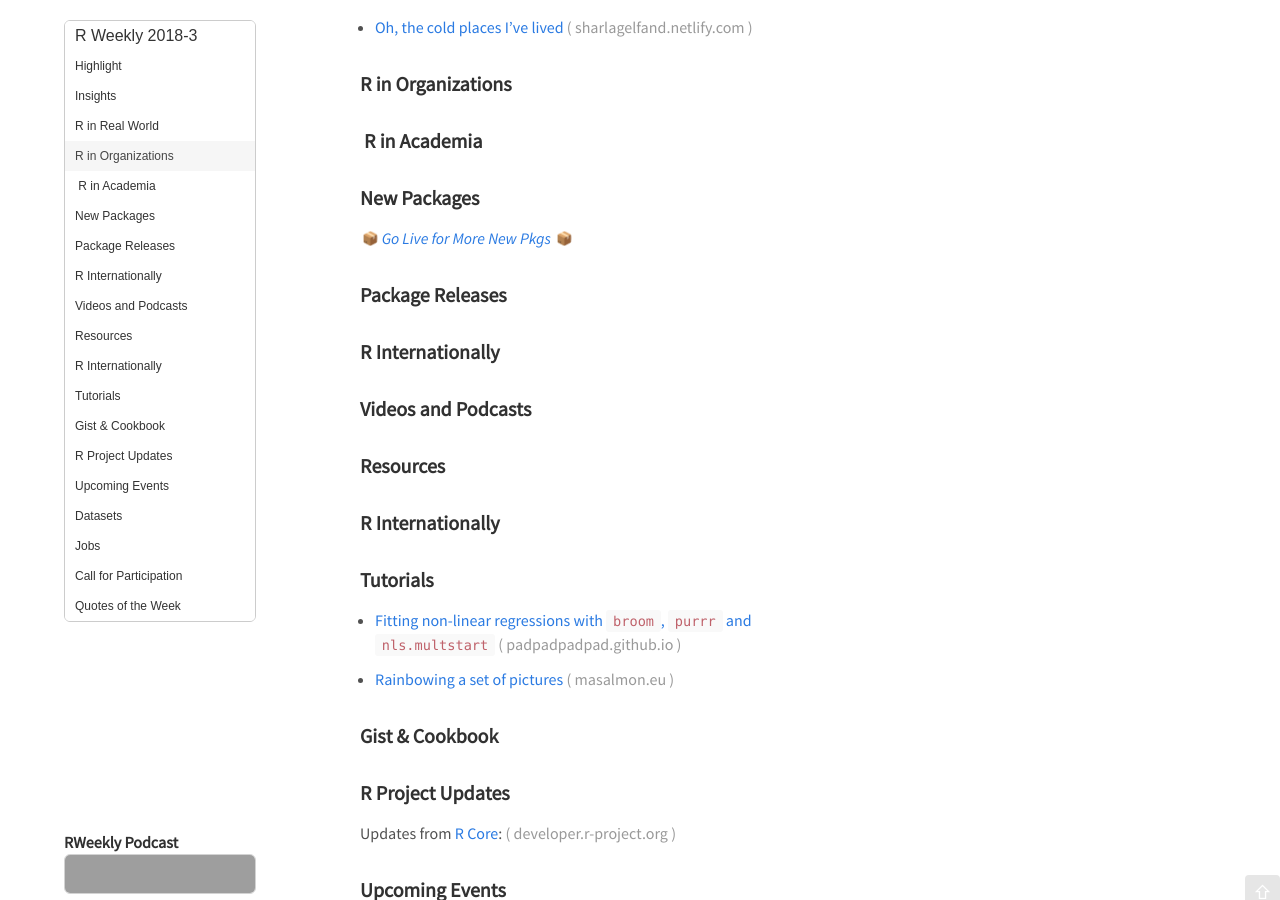
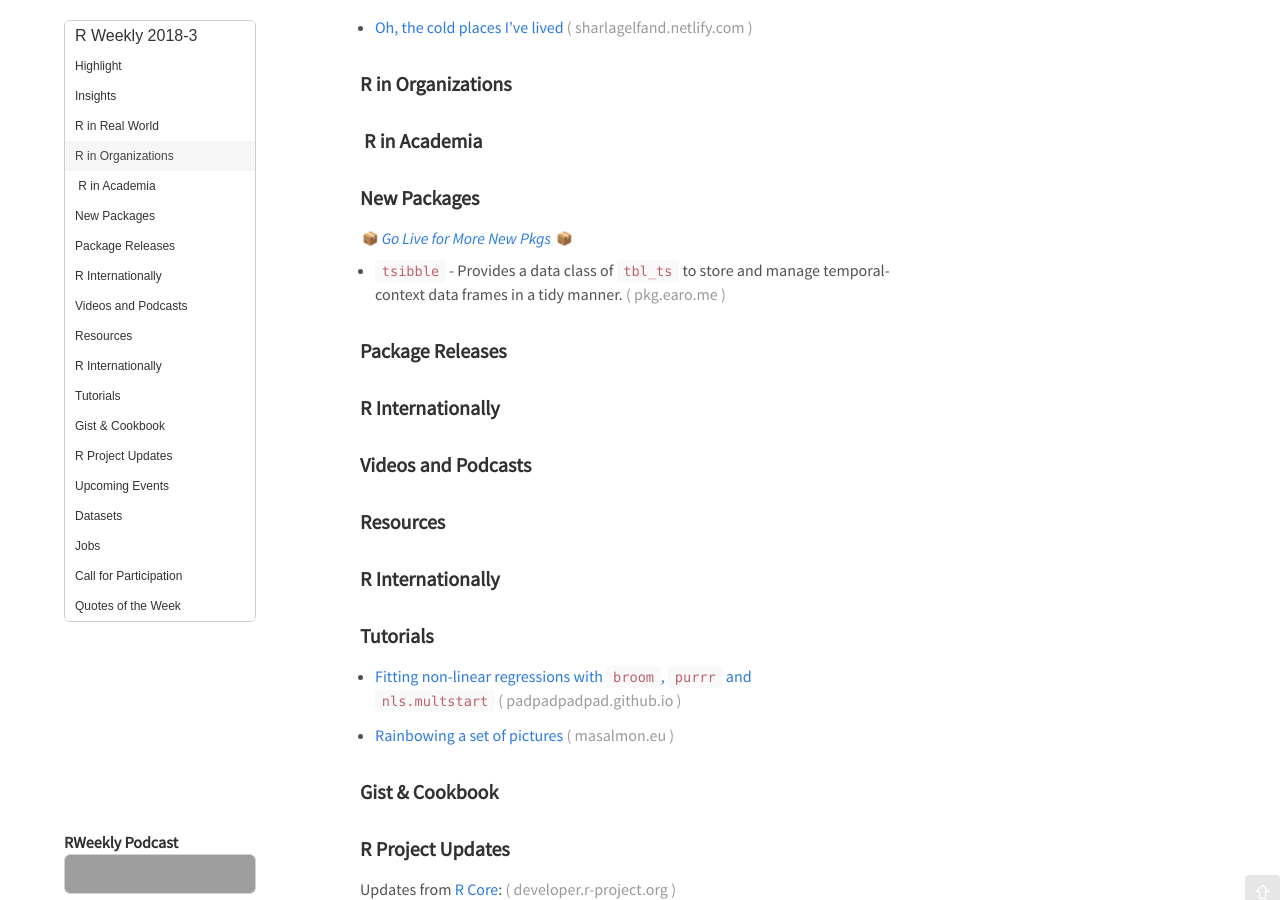
Before and after one commit to rweekly/rweekly.org, a Jekyll site: the page built from draft.md, in a window 1280 px wide and 900 px high, scrolled down 336 px. Built offline with Jekyll 4.4.1, drawn with Linux system fonts in a browser that asks for light colours; emoji names are drawn with the system emoji font; comment, search, counter and statistics services are not loaded; grey boxes are pictures that could not be loaded.

Commit message:
Add tsibble package to new packages

```diff
--- a/draft.md
+++ b/draft.md
@@ -37,7 +37,7 @@ Release Date: 2018-1-15
 
 <p class="added-hostname"><a href="https://rweekly.org/live" target="_blank" class="externalLink">📦 <i>Go Live for More New Pkgs</i> 📦</a></p>
 
-
+* [`tsibble`](http://pkg.earo.me/tsibble/index.html) - Provides a data class of `tbl_ts` to store and manage temporal-context data frames in a tidy manner.
 
 ### Package Releases
 
```
